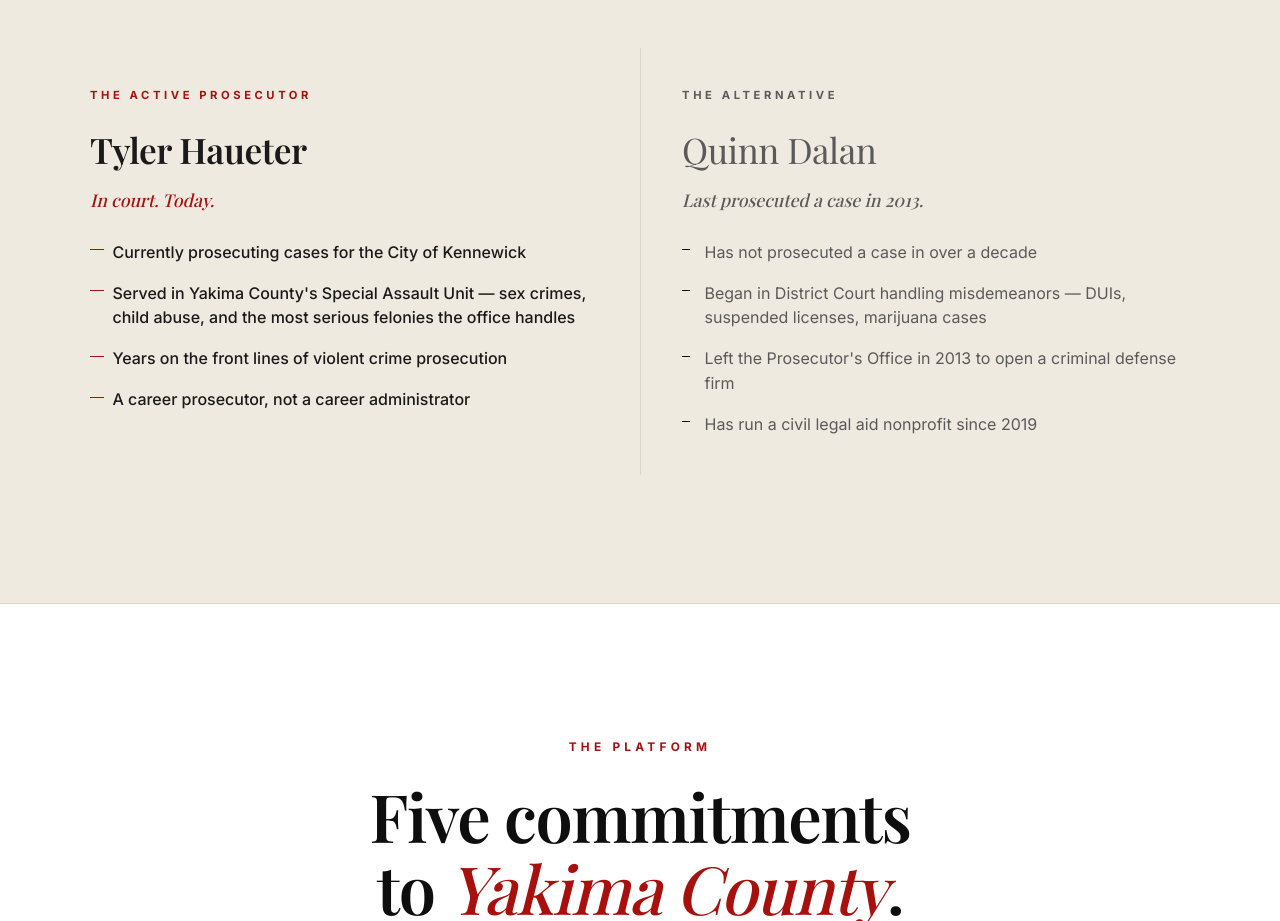
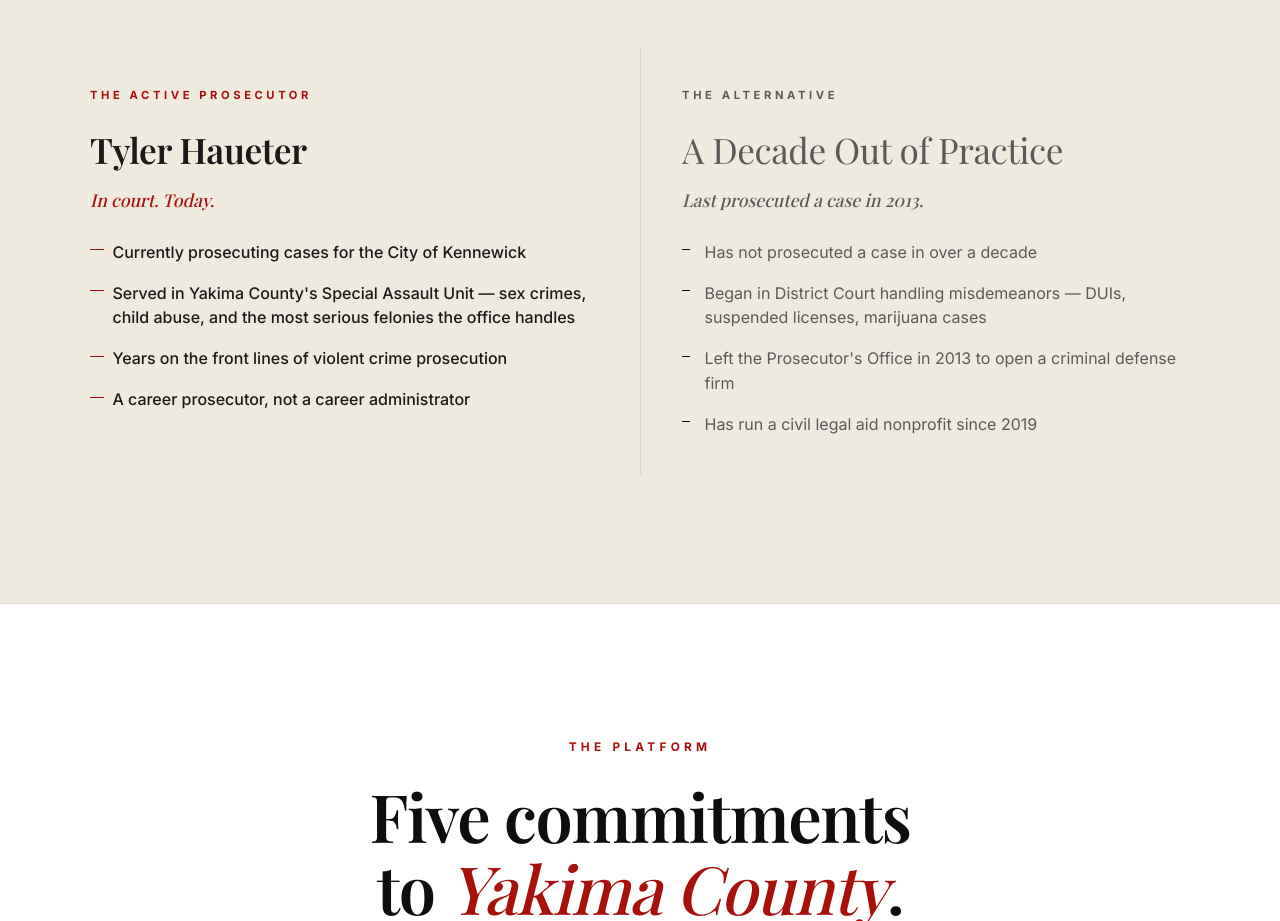
Before and after one commit to Foresight-Productions/fp-candidate-haueter, a plain HTML site: page index.html in a window 1280 px wide. Shown: the part 2380-3301 px from the top of the page. Drawn offline with nearby package versions, Linux system fonts and the light colour scheme; a web font is replaced by a local one.

Commit message:
Remove opponent's name from contrast section; let facts stand alone

```diff
--- a/index.html
+++ b/index.html
@@ -375,7 +375,7 @@ footer::before{content:'';position:absolute;top:0;left:50%;transform:translateX(
     <div class="contrast-vrule" aria-hidden="true"></div>
     <div class="contrast-col contrast-col--opp fade-up">
       <div class="contrast-col-eyebrow">The Alternative</div>
-      <div class="contrast-name">Quinn Dalan</div>
+      <div class="contrast-name">A Decade Out of Practice</div>
       <div class="contrast-tag">Last prosecuted a case in 2013.</div>
       <ul class="contrast-list">
         <li>Has not prosecuted a case in over a decade</li>
```
